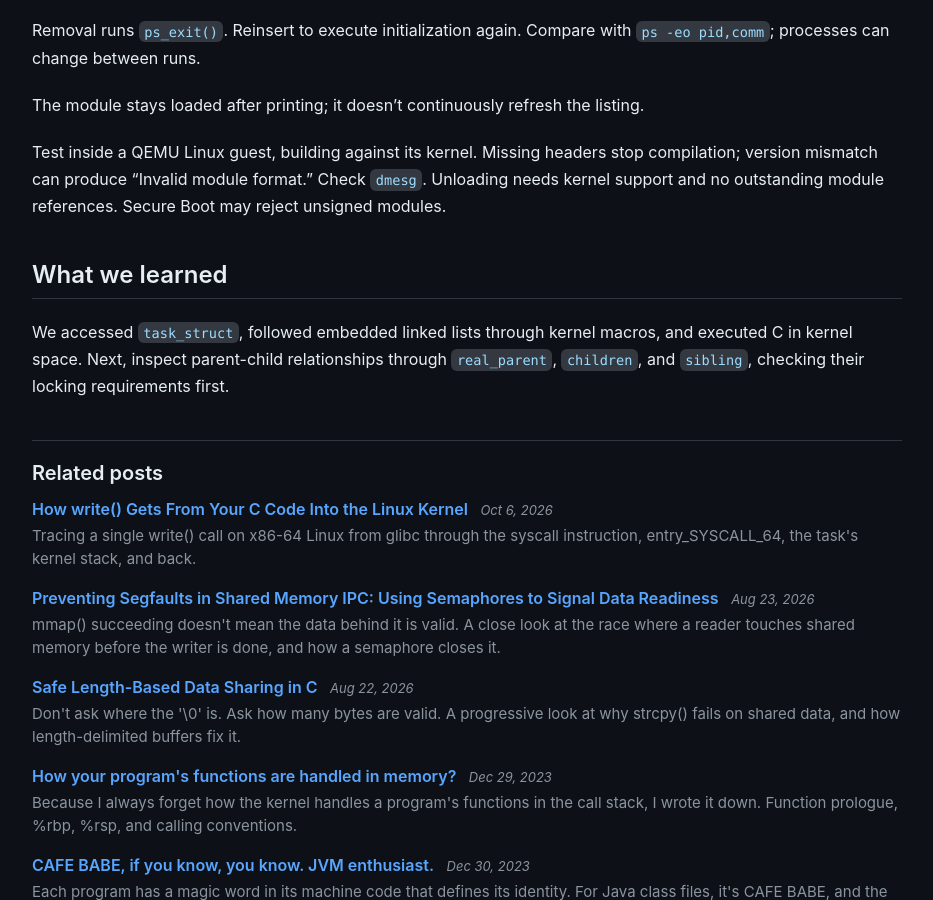
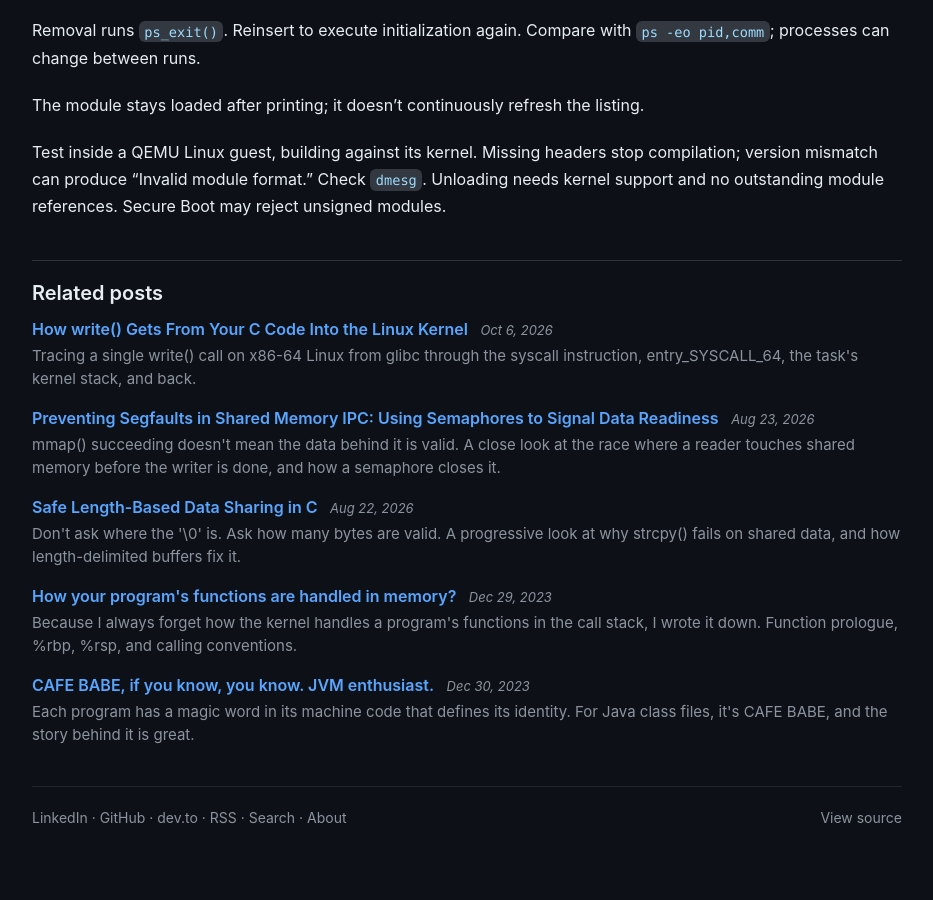
Before and after one commit to wassim31/wassim31.github.io, a Jekyll site: the page built from _posts/2026-10-09-building-a-kernel-module-ps-to-list-processes-as-an-example.md, in a window 1280 px wide and 900 px high, scrolled down 4569 px. Shown: the whole window, without its empty margins (173-1106 px from the left). Built offline with Jekyll 4.4.1, drawn with Linux system fonts in a browser that asks for light colours.

Commit message:
Update 2026-10-09-building-a-kernel-module-ps-to-list-processes-as-an-example.md

```diff
--- a/_posts/2026-10-09-building-a-kernel-module-ps-to-list-processes-as-an-example.md
+++ b/_posts/2026-10-09-building-a-kernel-module-ps-to-list-processes-as-an-example.md
@@ -188,7 +188,3 @@ Removal runs `ps_exit()`. Reinsert to execute initialization again. Compare with
 The module stays loaded after printing; it doesn't continuously refresh the listing.
 
 Test inside a QEMU Linux guest, building against its kernel. Missing headers stop compilation; version mismatch can produce “Invalid module format.” Check `dmesg`. Unloading needs kernel support and no outstanding module references. Secure Boot may reject unsigned modules.
-
-## What we learned
-
-We accessed `task_struct`, followed embedded linked lists through kernel macros, and executed C in kernel space. Next, inspect parent-child relationships through `real_parent`, `children`, and `sibling`, checking their locking requirements first.
```
